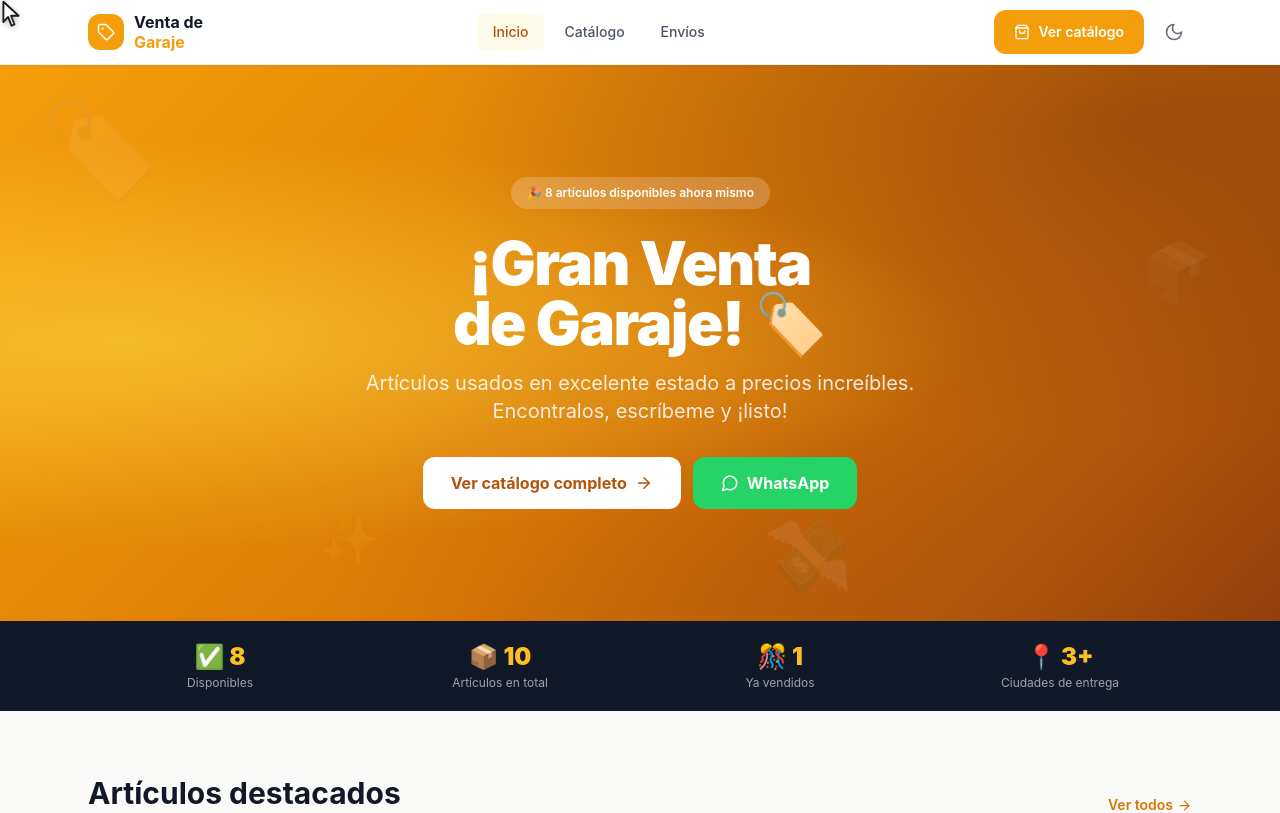
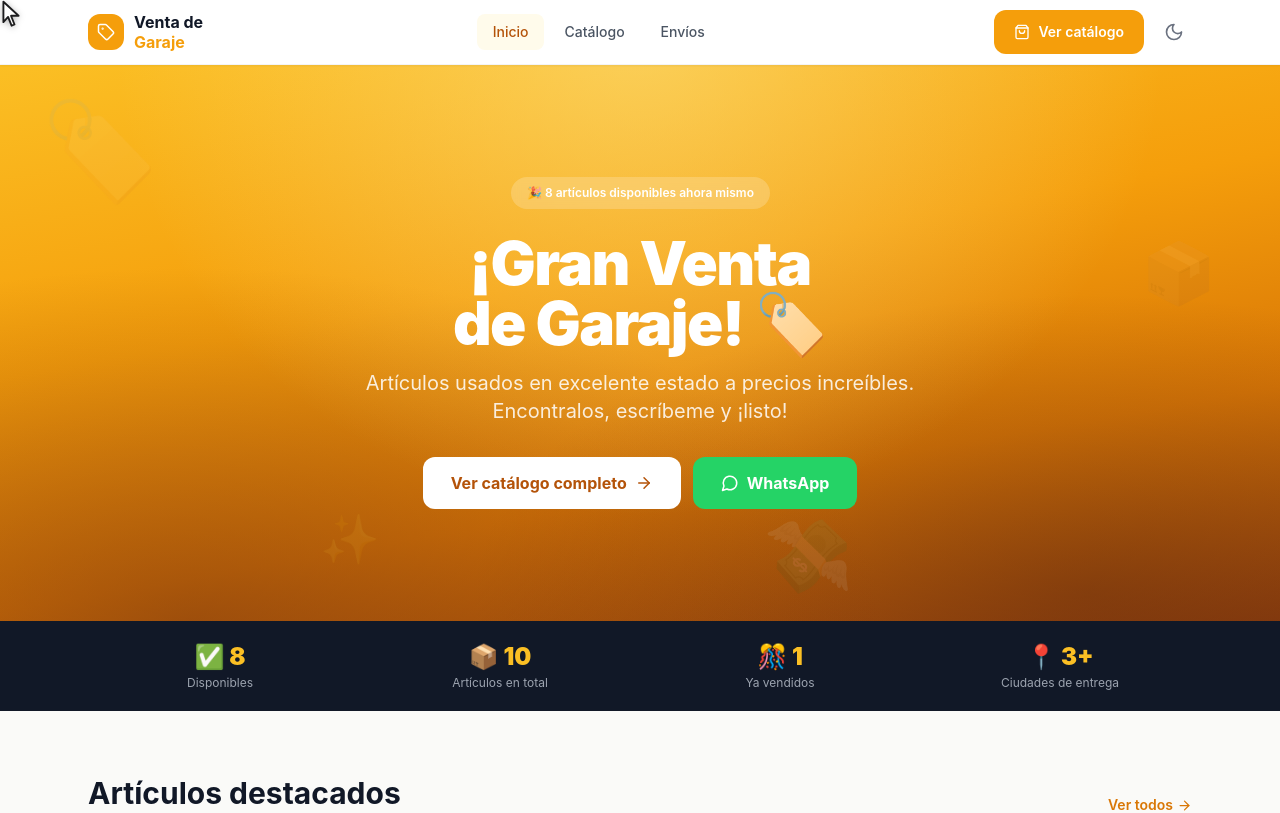
Before and after one commit to angelbricordova-dot/VENTA-DE-GARAJE, a React (Vite) app: page / in a window 1280 px wide. Shown: the top 813 px of the page. Built offline with nearby package versions, Linux system fonts and the light colour scheme.

Commit message:
Tweak hero gradient: sunlight from top-center, dark corners
Co-Authored-By: Claude Sonnet 4.6 <noreply@anthropic.com>
Claude-Session: https://claude.ai/code/session_016wZCs1g2WyTNgprBdd9Yxd

```diff
--- a/src/pages/Home.jsx
+++ b/src/pages/Home.jsx
@@ -26,10 +26,10 @@ export default function Home() {
         className="relative overflow-hidden"
         style={{
           background: `
-            radial-gradient(ellipse at 10% 50%, rgba(253, 224, 71, 0.55) 0%, transparent 52%),
-            radial-gradient(ellipse at 90% 10%, rgba(120, 53, 15, 0.55) 0%, transparent 45%),
-            radial-gradient(ellipse at 60% 90%, rgba(180, 83, 9, 0.35) 0%, transparent 40%),
-            linear-gradient(135deg, #F59E0B 0%, #D97706 55%, #92400E 100%)
+            radial-gradient(ellipse at 50% -5%, rgba(253, 230, 138, 0.55) 0%, transparent 58%),
+            radial-gradient(ellipse at 15% 100%, rgba(120, 53, 15, 0.55) 0%, transparent 45%),
+            radial-gradient(ellipse at 85% 95%, rgba(92, 40, 14, 0.45) 0%, transparent 40%),
+            linear-gradient(170deg, #FBBF24 0%, #F59E0B 40%, #D97706 70%, #92400E 100%)
           `
         }}
       >
```
